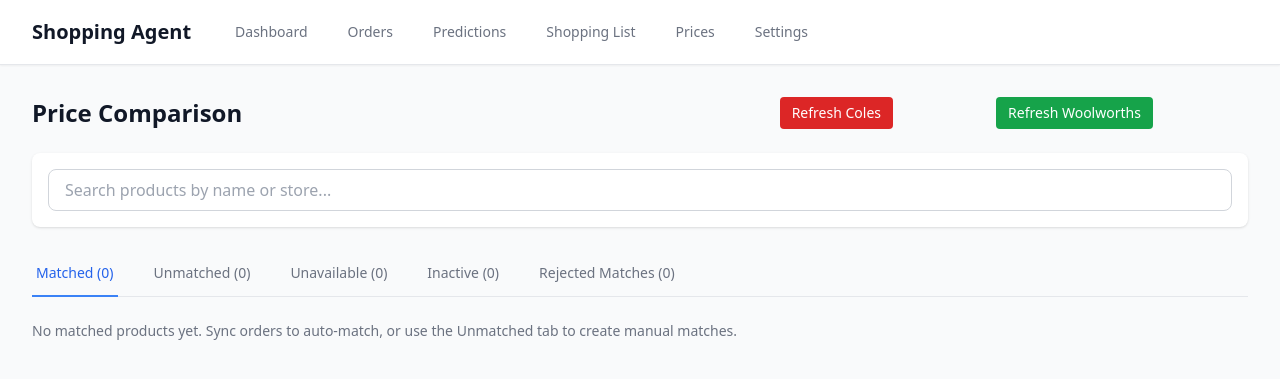
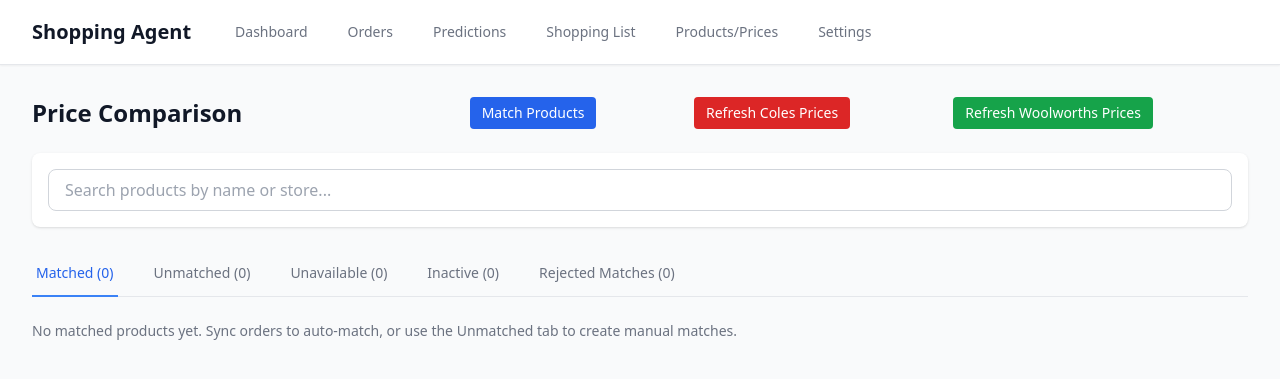
Before and after one commit to aydh/shopping-agent, a FastAPI app: template src/shopping_agent/templates/prices.html in a window 1280 px wide. Shown: the top 379 px of the page. Run offline with FastAPI, Linux system fonts and the light colour scheme; the template is opened without the code that fills it, so the values that code supplies are empty; parts of the project's set-up code (start-up, migrations or seed data) failed here and were passed over; some libraries are stand-ins or nearby versions.

Commit message:
chore: add Render deployment config and refactor match/order sync
- Add render.yaml blueprint (Singapore region, starter plan, Playwright build)
- Add .python-version (3.12.0)
- Remove auto-matching from order sync (now a dedicated Match Products button)
- Add POST /api/prices/match-products endpoint
- Rename nav tab to Products/Prices, rename refresh buttons
- Fix confirm_match UndefinedError for last_ordered
- Speed up confirm/reject with direct UPDATE and autoflush optimisation

Co-Authored-By: Claude Sonnet 4.6 <noreply@anthropic.com>

```diff
--- a/src/shopping_agent/templates/base.html
+++ b/src/shopping_agent/templates/base.html
@@ -26,7 +26,7 @@
                         <a href="/orders" class="px-3 py-2 rounded-md text-sm font-medium {% if active_page == 'orders' %}bg-gray-100 text-gray-900{% else %}text-gray-500 hover:text-gray-700{% endif %}">Orders</a>
                         <a href="/predictions" class="px-3 py-2 rounded-md text-sm font-medium {% if active_page == 'predictions' %}bg-gray-100 text-gray-900{% else %}text-gray-500 hover:text-gray-700{% endif %}">Predictions</a>
                         <a href="/shopping-list" class="px-3 py-2 rounded-md text-sm font-medium {% if active_page == 'shopping_list' %}bg-gray-100 text-gray-900{% else %}text-gray-500 hover:text-gray-700{% endif %}">Shopping List</a>
-                        <a href="/prices" class="px-3 py-2 rounded-md text-sm font-medium {% if active_page == 'prices' %}bg-gray-100 text-gray-900{% else %}text-gray-500 hover:text-gray-700{% endif %}">Prices</a>
+                        <a href="/prices" class="px-3 py-2 rounded-md text-sm font-medium {% if active_page == 'prices' %}bg-gray-100 text-gray-900{% else %}text-gray-500 hover:text-gray-700{% endif %}">Products/Prices</a>
                         <a href="/settings" class="px-3 py-2 rounded-md text-sm font-medium {% if active_page == 'settings' %}bg-gray-100 text-gray-900{% else %}text-gray-500 hover:text-gray-700{% endif %}">Settings</a>
                     </div>
                 </div>
@@ -53,7 +53,7 @@
                 <a href="/shopping-list" onclick="closeMobileMenu()"
                    class="block px-3 py-2 rounded-md text-base font-medium {% if active_page == 'shopping_list' %}bg-gray-100 text-gray-900{% else %}text-gray-500 hover:text-gray-700 hover:bg-gray-50{% endif %}">Shopping List</a>
                 <a href="/prices" onclick="closeMobileMenu()"
-                   class="block px-3 py-2 rounded-md text-base font-medium {% if active_page == 'prices' %}bg-gray-100 text-gray-900{% else %}text-gray-500 hover:text-gray-700 hover:bg-gray-50{% endif %}">Prices</a>
+                   class="block px-3 py-2 rounded-md text-base font-medium {% if active_page == 'prices' %}bg-gray-100 text-gray-900{% else %}text-gray-500 hover:text-gray-700 hover:bg-gray-50{% endif %}">Products/Prices</a>
                 <a href="/settings" onclick="closeMobileMenu()"
                    class="block px-3 py-2 rounded-md text-base font-medium {% if active_page == 'settings' %}bg-gray-100 text-gray-900{% else %}text-gray-500 hover:text-gray-700 hover:bg-gray-50{% endif %}">Settings</a>
             </div>
--- a/src/shopping_agent/templates/prices.html
+++ b/src/shopping_agent/templates/prices.html
@@ -6,15 +6,21 @@
     <div class="flex flex-col sm:flex-row sm:items-center sm:justify-between gap-3">
         <h1 class="text-2xl font-bold text-gray-900">Price Comparison</h1>
         <div class="flex flex-wrap gap-2 items-center">
+            <button hx-post="/api/prices/match-products" hx-target="#match-result" hx-indicator="#match-spinner"
+                    class="px-3 py-1.5 bg-blue-600 text-white text-sm rounded hover:bg-blue-700">
+                Match Products
+            </button>
+            <span id="match-spinner" class="htmx-indicator text-gray-400 text-sm">matching...</span>
+            <span id="match-result"></span>
             <button hx-post="/api/prices/refresh/coles" hx-target="#coles-refresh-result" hx-indicator="#coles-price-spinner"
                     class="px-3 py-1.5 bg-red-600 text-white text-sm rounded hover:bg-red-700">
-                Refresh Coles
+                Refresh Coles Prices
             </button>
             <span id="coles-price-spinner" class="htmx-indicator text-gray-400 text-sm">refreshing...</span>
             <span id="coles-refresh-result"></span>
             <button hx-post="/api/prices/refresh/woolworths" hx-target="#ww-refresh-result" hx-indicator="#ww-price-spinner"
                     class="px-3 py-1.5 bg-green-600 text-white text-sm rounded hover:bg-green-700">
-                Refresh Woolworths
+                Refresh Woolworths Prices
             </button>
             <span id="ww-price-spinner" class="htmx-indicator text-gray-400 text-sm">refreshing...</span>
             <span id="ww-refresh-result"></span>
```
Also changed, not shown: render.yaml (added, +18 -0 lines), src/shopping_agent/routes/api_orders.py (+1 -11 lines), src/shopping_agent/routes/api_prices/matches.py (+13 -1 lines), src/shopping_agent/templates/orders.html (+2 -7 lines), 1 other file.
